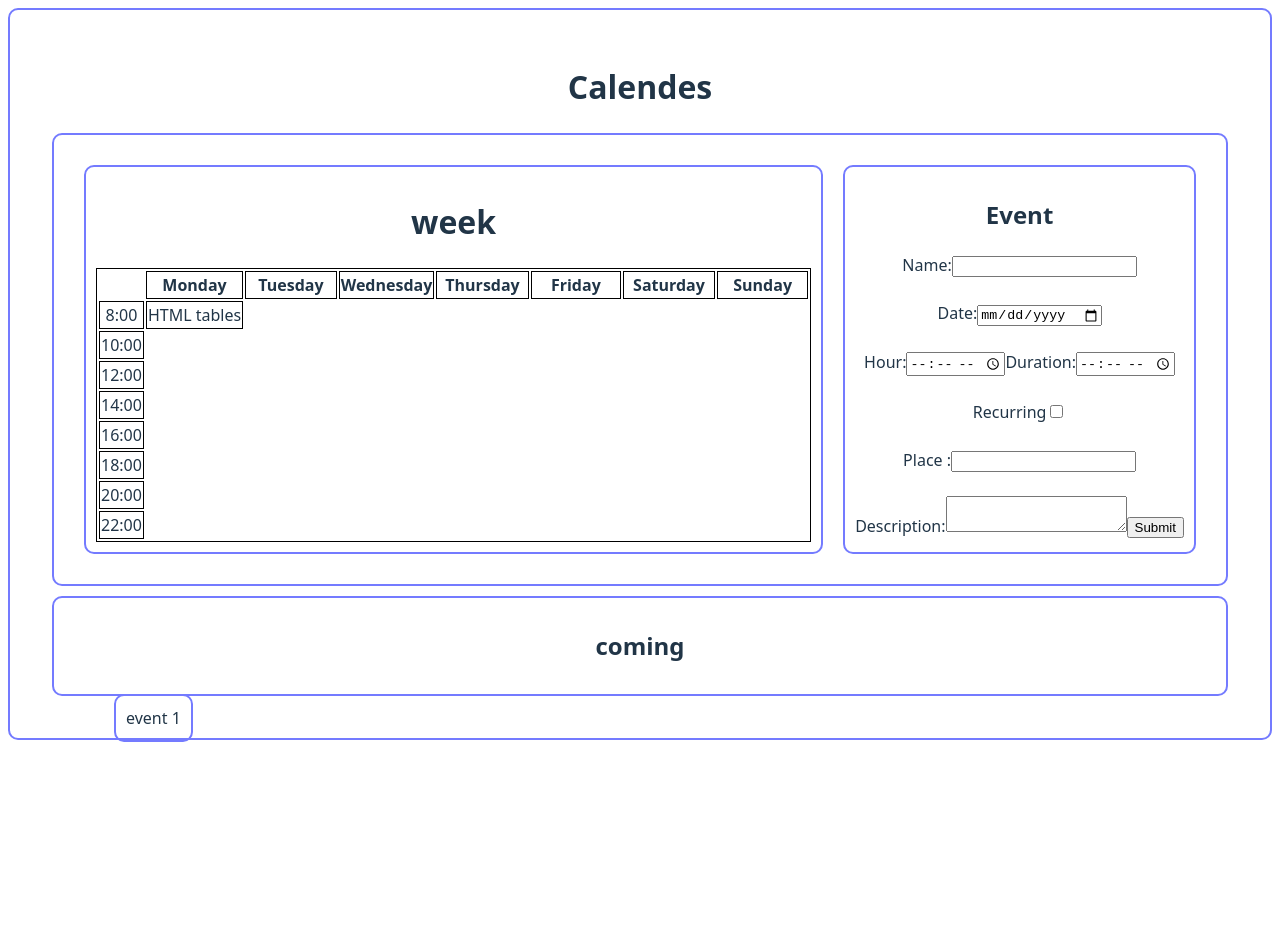
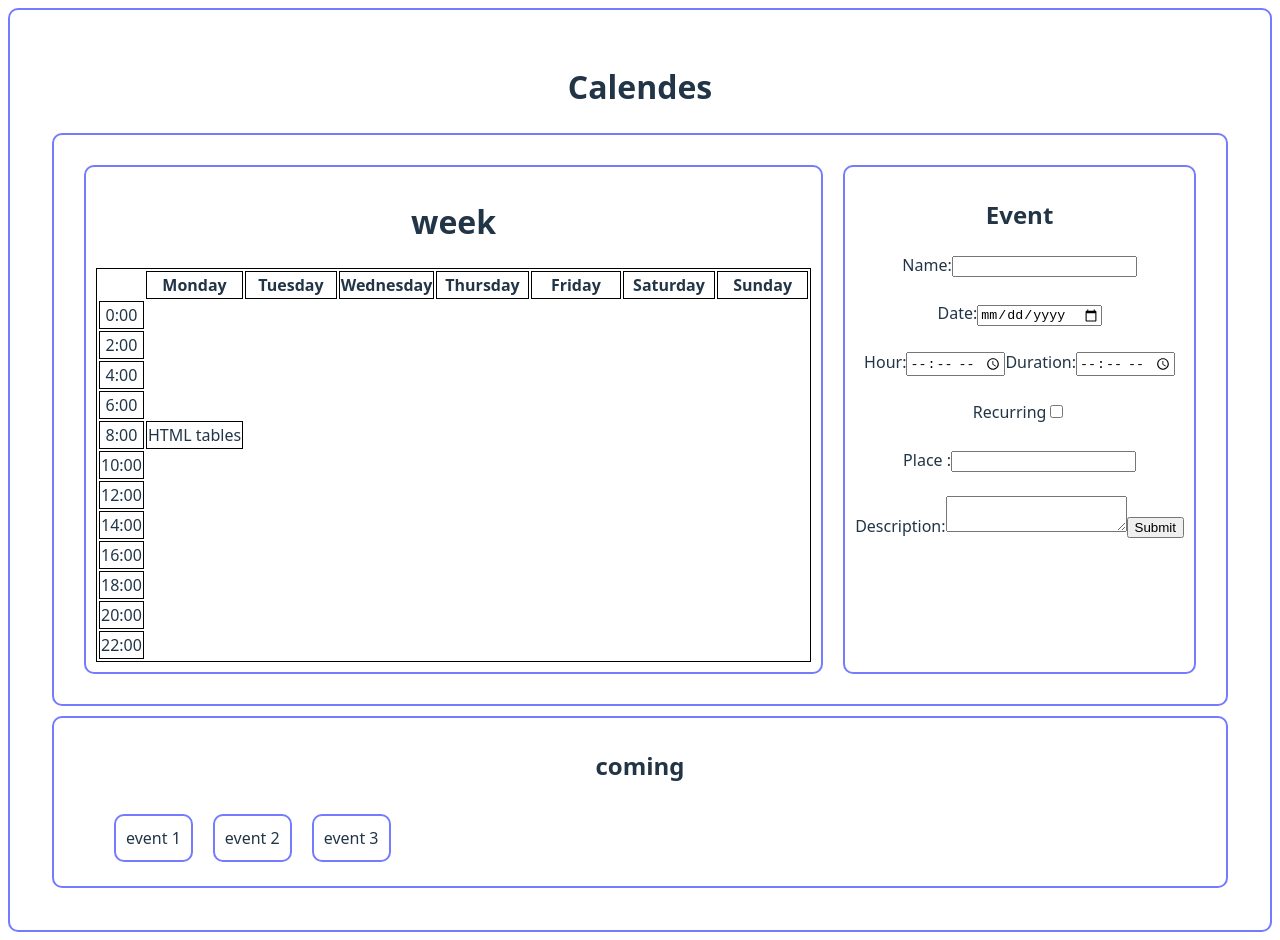
Before and after one commit to UTT-GL03/Calendes, a React (Vite) app in the folder moz-todo-react/: page / in a window 1280 px wide. Before the commit the page ends 800 px from the top, so only its background shows below. Built offline with nearby package versions, Linux system fonts and the light colour scheme.

Commit message:
minor corrections schedule table

```diff
--- a/moz-todo-react/src/App.jsx
+++ b/moz-todo-react/src/App.jsx
@@ -21,6 +21,18 @@ function App() {
               </tr>
             </thead>
             <tbody>
+              <tr>
+                <td>0:00</td>
+              </tr>
+              <tr>
+                <td>2:00</td>
+              </tr>
+              <tr>
+                <td>4:00</td>
+              </tr>
+              <tr>
+                <td>6:00</td>
+              </tr>
               <tr>
                 <td>8:00</td>
                 <td>HTML tables</td>
@@ -102,9 +114,14 @@ function App() {
         <h2>coming</h2>
         <ol>
           <li> <div>event 1 </div></li>
+          <li> <div>event 2 </div></li>
+          <li> <div>event 3 </div></li>
 
         </ol>
-      </div>
+        <br />
+        <br />
+        <br />
+     </div>
     </>
   )
 }
```
